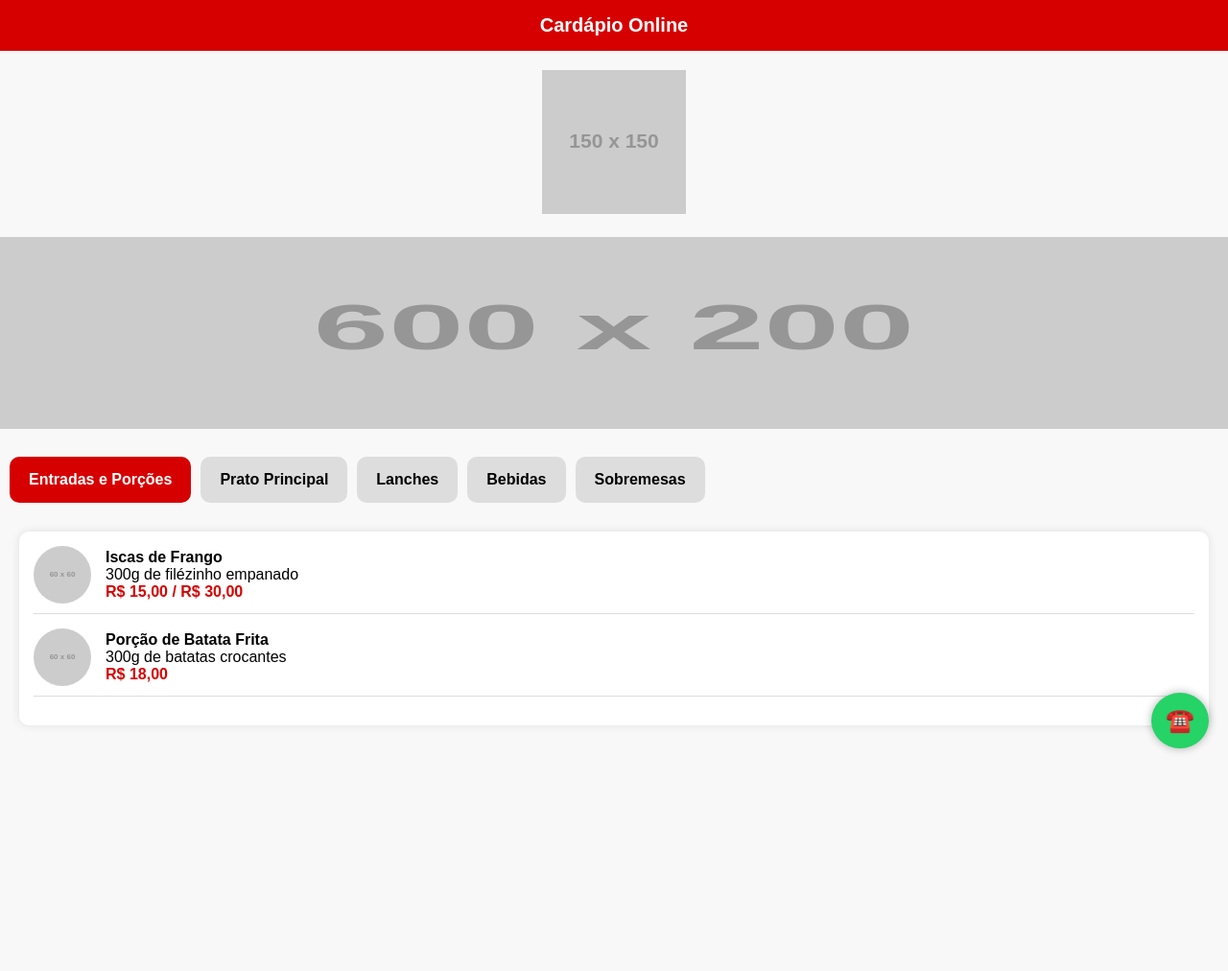
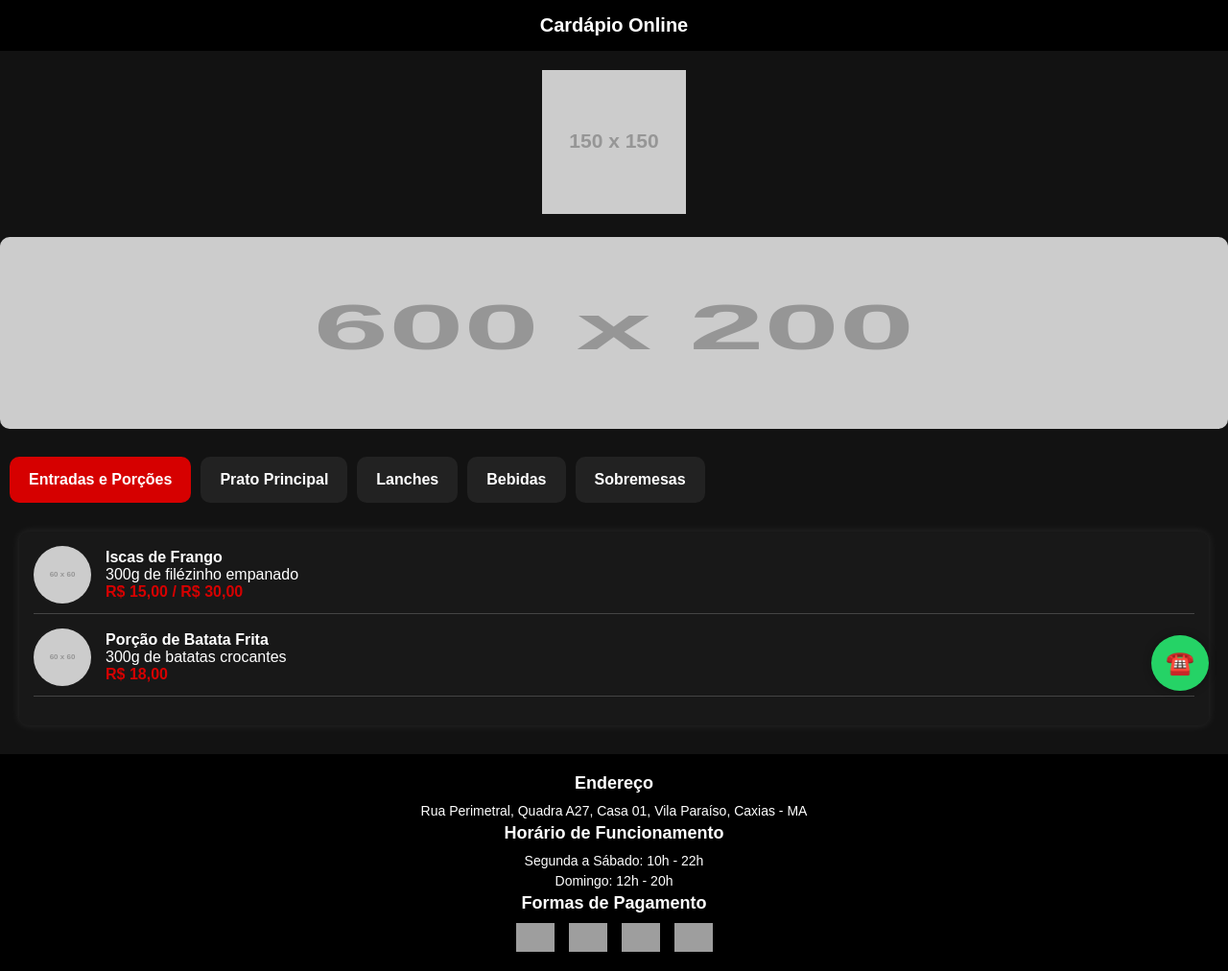
Before and after one commit to wsilvacx/freeacai, a plain HTML site: page index.html in a window 1280 px wide. Shown: the whole page at 96% size. Before the commit the page ends 800 px from the top, so only its background shows below. Drawn offline with Linux system fonts and the light colour scheme; grey boxes are pictures that could not be loaded; placeholder pictures from the web are drawn by us.

Commit message:
Atualizar o index.html

```diff
--- a/index.html
+++ b/index.html
@@ -13,12 +13,13 @@
         }
 
         body {
-            background-color: #f8f8f8;
+            background-color: #121212;
+            color: #ffffff;
         }
 
         .header {
-            background-color: #d60000;
-            color: white;
+            background-color: #000000;
+            color: #ffffff;
             padding: 15px;
             text-align: center;
             font-size: 20px;
@@ -37,13 +38,14 @@
         .banner {
             width: 100%;
             max-height: 200px;
+            border-radius: 10px;
         }
 
         .menu-categorias {
             display: flex;
             gap: 10px;
             margin-top: 15px;
-            overflow-x: auto;  /* Permite rolagem horizontal */
+            overflow-x: auto;
             white-space: nowrap;
             padding: 10px;
         }
@@ -58,18 +60,19 @@
         }
 
         .categoria {
-            background-color: #ddd;
+            background-color: #222;
+            color: white;
             padding: 15px 20px;
             border-radius: 10px;
             cursor: pointer;
             font-weight: bold;
-            flex-shrink: 0; /* Evita que os botões diminuam */
+            flex-shrink: 0;
             font-size: 16px;
             transition: 0.3s;
         }
 
         .categoria:hover {
-            background-color: #bbb;
+            background-color: #444;
         }
 
         .active {
@@ -80,9 +83,9 @@
         .menu-container {
             margin: 20px;
             padding: 15px;
-            background: white;
+            background: #181818;
             border-radius: 10px;
-            box-shadow: 0 0 10px rgba(0, 0, 0, 0.1);
+            box-shadow: 0 0 10px rgba(255, 255, 255, 0.1);
         }
 
         .menu-item {
@@ -90,7 +93,7 @@
             align-items: center;
             margin-bottom: 15px;
             padding-bottom: 10px;
-            border-bottom: 1px solid #ddd;
+            border-bottom: 1px solid #444;
         }
 
         .menu-item img {
@@ -111,7 +114,7 @@
 
         .whatsapp-btn {
             position: fixed;
-            bottom: 20px;
+            bottom: 80px;
             right: 20px;
             background-color: #25d366;
             color: white;
@@ -120,6 +123,35 @@
             box-shadow: 0 0 10px rgba(0, 0, 0, 0.3);
             font-size: 24px;
             cursor: pointer;
+        }
+
+        .footer {
+            background: #000;
+            color: white;
+            text-align: center;
+            padding: 20px;
+            margin-top: 30px;
+        }
+
+        .footer h3 {
+            margin-bottom: 10px;
+            font-size: 18px;
+        }
+
+        .footer p {
+            font-size: 14px;
+            margin: 5px 0;
+        }
+
+        .footer .pagamento {
+            display: flex;
+            justify-content: center;
+            gap: 15px;
+            margin-top: 10px;
+        }
+
+        .footer .pagamento img {
+            width: 40px;
         }
     </style>
 </head>
@@ -141,12 +173,27 @@
         <div class="categoria" onclick="mostrarPratos('sobremesas')">Sobremesas</div>
     </div>
 
-    <div class="menu-container" id="menu-lista">
-        <!-- Os pratos serão inseridos aqui dinamicamente -->
-    </div>
+    <div class="menu-container" id="menu-lista"></div>
 
     <div class="whatsapp-btn" onclick="window.location.href='https://wa.me/5599984557326'">
         ☎️
+    </div>
+
+    <div class="footer">
+        <h3>Endereço</h3>
+        <p>Rua Perimetral, Quadra A27, Casa 01, Vila Paraíso, Caxias - MA</p>
+
+        <h3>Horário de Funcionamento</h3>
+        <p>Segunda a Sábado: 10h - 22h</p>
+        <p>Domingo: 12h - 20h</p>
+
+        <h3>Formas de Pagamento</h3>
+        <div class="pagamento">
+            <img src="https://upload.wikimedia.org/wikipedia/commons/0/0e/PIX_logo.png" alt="Pix">
+            <img src="https://upload.wikimedia.org/wikipedia/commons/6/6a/Visa-e-logo.png" alt="Cartão Visa">
+            <img src="https://upload.wikimedia.org/wikipedia/commons/f/f2/MasterCard_Logo.svg" alt="MasterCard">
+            <img src="https://upload.wikimedia.org/wikipedia/commons/b/b5/Dinheiro-Icon.png" alt="Dinheiro">
+        </div>
     </div>
 
     <script>
@@ -156,20 +203,7 @@
                 { nome: "Porção de Batata Frita", descricao: "300g de batatas crocantes", preco: "R$ 18,00", imagem: "https://via.placeholder.com/60" }
             ],
             prato_principal: [
-                { nome: "Picanha Grelhada", descricao: "Acompanha arroz, farofa e vinagrete", preco: "R$ 45,00", imagem: "https://via.placeholder.com/60" },
-                { nome: "Frango à Parmegiana", descricao: "Acompanha arroz e purê", preco: "R$ 35,00", imagem: "https://via.placeholder.com/60" }
-            ],
-            lanches: [
-                { nome: "Cheeseburger", descricao: "Pão, carne, queijo, alface e tomate", preco: "R$ 20,00", imagem: "https://via.placeholder.com/60" },
-                { nome: "X-Bacon", descricao: "Hambúrguer, bacon e queijo cheddar", preco: "R$ 25,00", imagem: "https://via.placeholder.com/60" }
-            ],
-            bebidas: [
-                { nome: "Refrigerante Lata", descricao: "Coca-Cola, Guaraná, Fanta", preco: "R$ 6,00", imagem: "https://via.placeholder.com/60" },
-                { nome: "Suco Natural", descricao: "Laranja, Acerola, Maracujá", preco: "R$ 8,00", imagem: "https://via.placeholder.com/60" }
-            ],
-            sobremesas: [
-                { nome: "Petit Gateau", descricao: "Bolo quente com sorvete", preco: "R$ 22,00", imagem: "https://via.placeholder.com/60" },
-                { nome: "Pudim", descricao: "Pudim de leite condensado", preco: "R$ 10,00", imagem: "https://via.placeholder.com/60" }
+                { nome: "Picanha Grelhada", descricao: "Acompanha arroz, farofa e vinagrete", preco: "R$ 45,00", imagem: "https://via.placeholder.com/60" }
             ]
         };
 
@@ -183,19 +217,11 @@
             pratos[categoria].forEach(prato => {
                 const item = document.createElement("div");
                 item.classList.add("menu-item");
-                item.innerHTML = `
-                    <img src="${prato.imagem}" alt="${prato.nome}">
-                    <div>
-                        <p><strong>${prato.nome}</strong></p>
-                        <p>${prato.descricao}</p>
-                        <p class="preco">${prato.preco}</p>
-                    </div>
-                `;
+                item.innerHTML = `<img src="${prato.imagem}" alt="${prato.nome}"><div><p><strong>${prato.nome}</strong></p><p>${prato.descricao}</p><p class="preco">${prato.preco}</p></div>`;
                 menuLista.appendChild(item);
             });
         }
 
-        // Exibir a primeira categoria por padrão
         mostrarPratos("entradas");
     </script>
 
```
